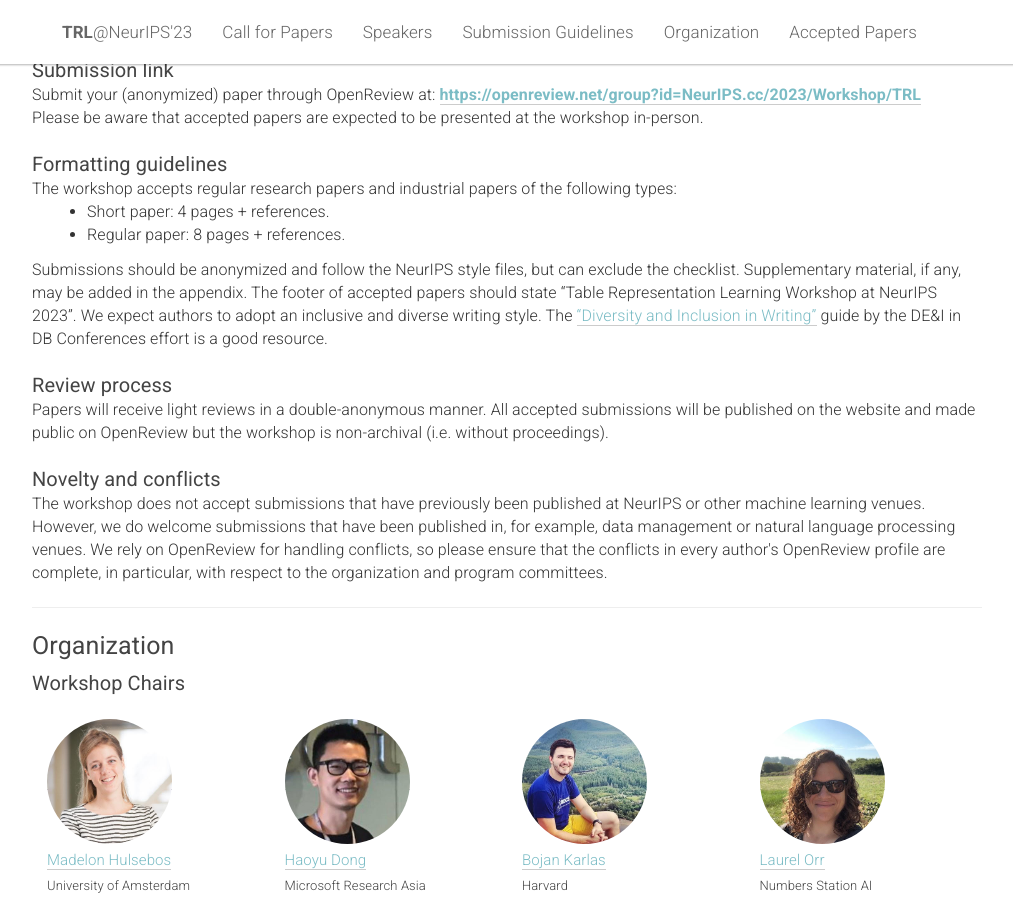
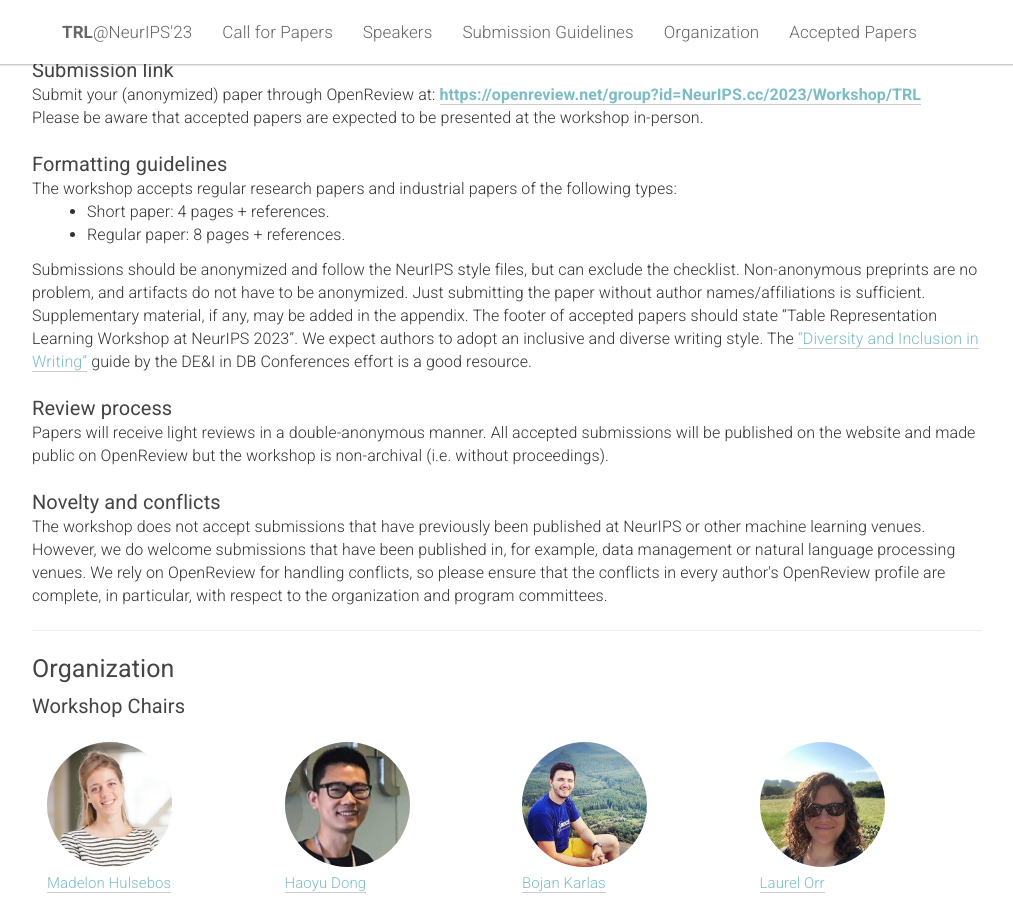
Before and after one commit to table-representation-learning/table-representation-learning.github.io, a Jekyll site: the page built from _pages/home.html, in a window 1280 px wide and 900 px high, scrolled down 2076 px. Shown: the whole window, without its empty margins (133-1146 px from the left). Built offline with Jekyll 4.4.1, drawn with Linux system fonts in a browser that asks for light colours.

Commit message:
Anonymization clarification.

```diff
--- a/_pages/home.html
+++ b/_pages/home.html
@@ -527,7 +527,9 @@ acknowledgements: ""
             </ul>
             <br>
             <br>
-            Submissions should be anonymized and follow the NeurIPS style files, but can exclude the checklist. Supplementary material, if any, may be added in the appendix.
+            Submissions should be anonymized and follow the NeurIPS style files, but can exclude the checklist.
+            Non-anonymous preprints are no problem, and artifacts do not have to be anonymized. Just submitting the paper without author names/affiliations is sufficient.
+            Supplementary material, if any, may be added in the appendix.
             The footer of accepted papers should state “Table Representation Learning Workshop at NeurIPS 2023”. We expect authors to adopt an inclusive and diverse writing style.
             The <a href="https://dbdni.github.io/pages/inclusivewriting.html" target="blank">“Diversity and Inclusion in Writing”</a> guide by the DE&I in DB Conferences effort is a good resource.
         </div>
```
